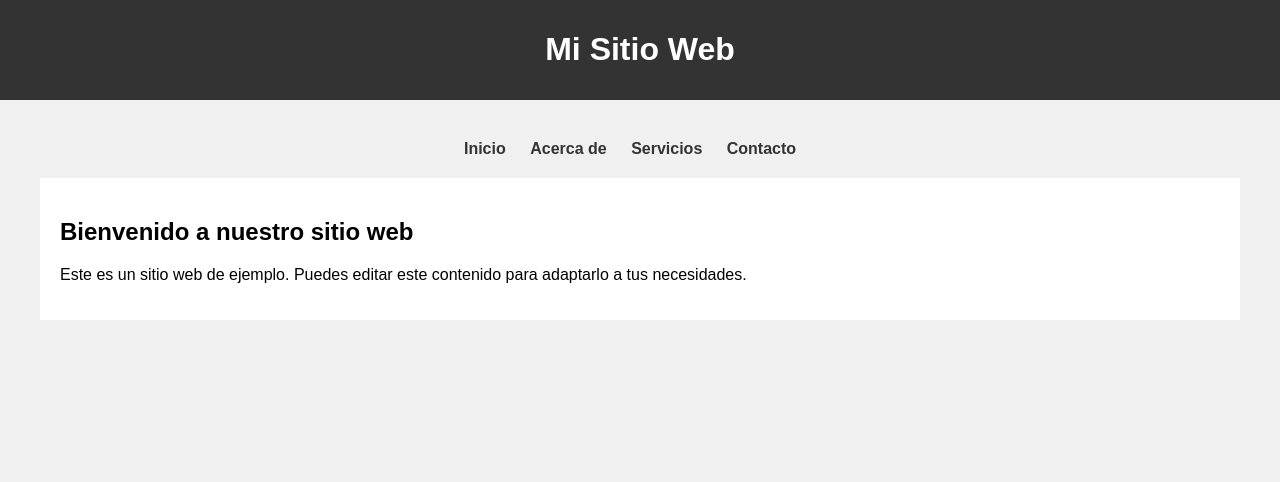
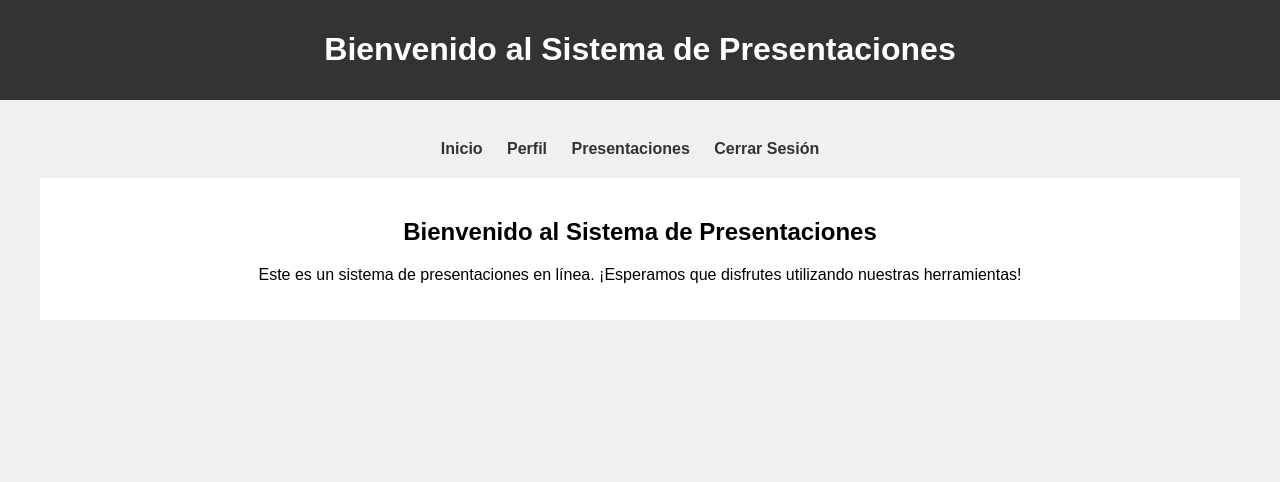
Before and after one commit to KirihaDC/AdimistracionProyectosE3, a Django app: page /inicio/ in a window 1280 px wide. Shown: the top 482 px of the page. Run offline with Django 3.2, Linux system fonts and the light colour scheme.

Commit message:
Templates y cierre de sesion

```diff
--- a/ProyecAdmin/django_app/usuarios/templates/inicio.html
+++ b/ProyecAdmin/django_app/usuarios/templates/inicio.html
@@ -3,7 +3,7 @@
 <head>
     <meta charset="UTF-8">
     <meta name="viewport" content="width=device-width, initial-scale=1.0">
-    <title>Página de Inicio</title>
+    <title>Bienvenido al Sistema de Presentaciones</title>
     <style>
         /* Estilos CSS aquí */
         body {
@@ -47,6 +47,7 @@
             padding: 20px;
             background-color: #fff;
             margin-top: 20px;
+            text-align: center;
         }
         footer {
             background-color: #333;
@@ -61,20 +62,20 @@
 </head>
 <body>
     <header>
-        <h1>Mi Sitio Web</h1>
+        <h1>Bienvenido al Sistema de Presentaciones</h1>
     </header>
     <div class="container">
         <nav>
             <ul>
                 <li><a href="#">Inicio</a></li>
-                <li><a href="#">Acerca de</a></li>
-                <li><a href="#">Servicios</a></li>
-                <li><a href="#">Contacto</a></li>
+                <li><a href="#">Perfil</a></li>
+                <li><a href="#">Presentaciones</a></li>
+                <li><a href="#">Cerrar Sesión</a></li>
             </ul>
         </nav>
         <section>
-            <h2>Bienvenido a nuestro sitio web</h2>
-            <p>Este es un sitio web de ejemplo. Puedes editar este contenido para adaptarlo a tus necesidades.</p>
+            <h2>Bienvenido al Sistema de Presentaciones</h2>
+            <p>Este es un sistema de presentaciones en línea. ¡Esperamos que disfrutes utilizando nuestras herramientas!</p>
         </section>
     </div>
     <footer>
--- a/ProyecAdmin/django_app/usuarios/templates/lista_usuarios.html
+++ b/ProyecAdmin/django_app/usuarios/templates/lista_usuarios.html
@@ -89,7 +89,7 @@
     </style>
 </head>
 <body>
-    <button class="btn btn-back" onclick="window.history.back()">Regresar</button>
+    <a class="btn btn-back" href="{% url 'administrador' %}">Regresar</a>
 
     <h1>Listado de Usuarios</h1>
     <table>
--- a/ProyecAdmin/django_app/usuarios/urls.py
+++ b/ProyecAdmin/django_app/usuarios/urls.py
@@ -13,4 +13,5 @@ urlpatterns = [
     path('cambiar-rol/<int:usuario_id>/', views.cambiar_rol, name='cambiar_rol'),
     path('eliminar_usuario/<int:usuario_id>/', views.eliminar_cuenta, name='eliminar_usuario'),
     path('help/', views.help, name='help'),
+    path('cerrar-sesion/', views.cerrar_sesion, name='cerrar_sesion'),
 ]
--- a/ProyecAdmin/django_app/usuarios/views.py
+++ b/ProyecAdmin/django_app/usuarios/views.py
@@ -14,6 +14,7 @@ from django.dispatch import receiver
 from django.shortcuts import get_object_or_404
 from .forms import ChangeRoleForm
 from django.views.decorators.http import require_POST
+from django.contrib.auth import logout
 
 
 def es_admin(user):
@@ -49,6 +50,11 @@ def reset_password(request):
 def lista_usuarios(request):
     usuarios = User.objects.all()
     return render(request, 'lista_usuarios.html', {'usuarios': usuarios})
+
+def cerrar_sesion(request):
+    logout(request)
+    # Redirigir al usuario a alguna página después de cerrar sesión
+    return redirect('homepage')
 
 @user_passes_test(es_admin)
 @require_POST
```
Also changed, not shown: ProyecAdmin/django_app/presentaciones/templates/Presentaciones.html (+35 -13 lines), ProyecAdmin/django_app/usuarios/templates/administrador.html (+4 -3 lines), ProyecAdmin/django_app/db.sqlite3.
